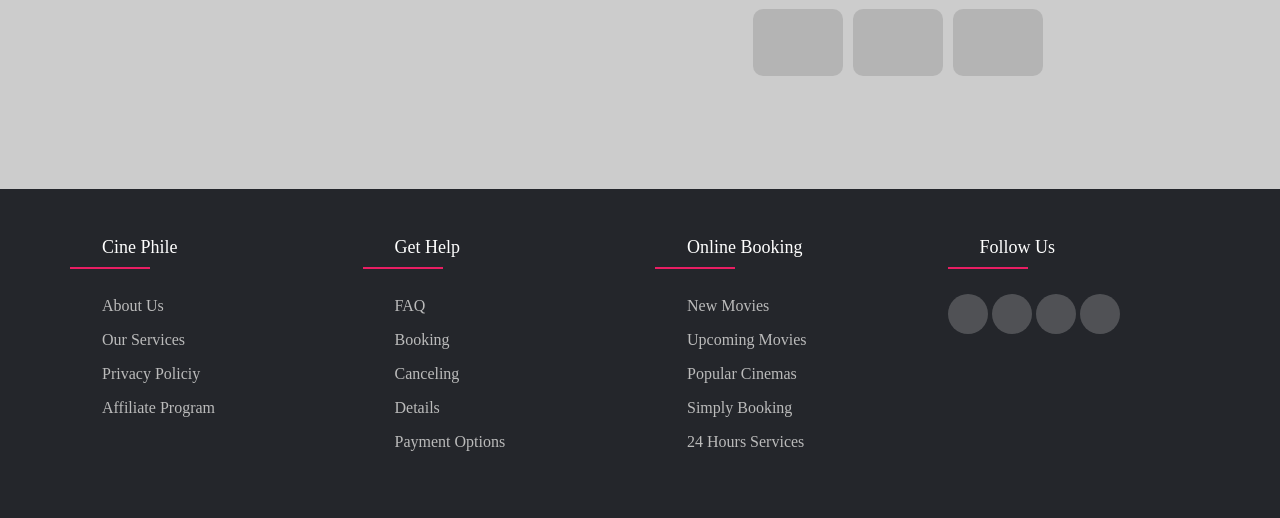
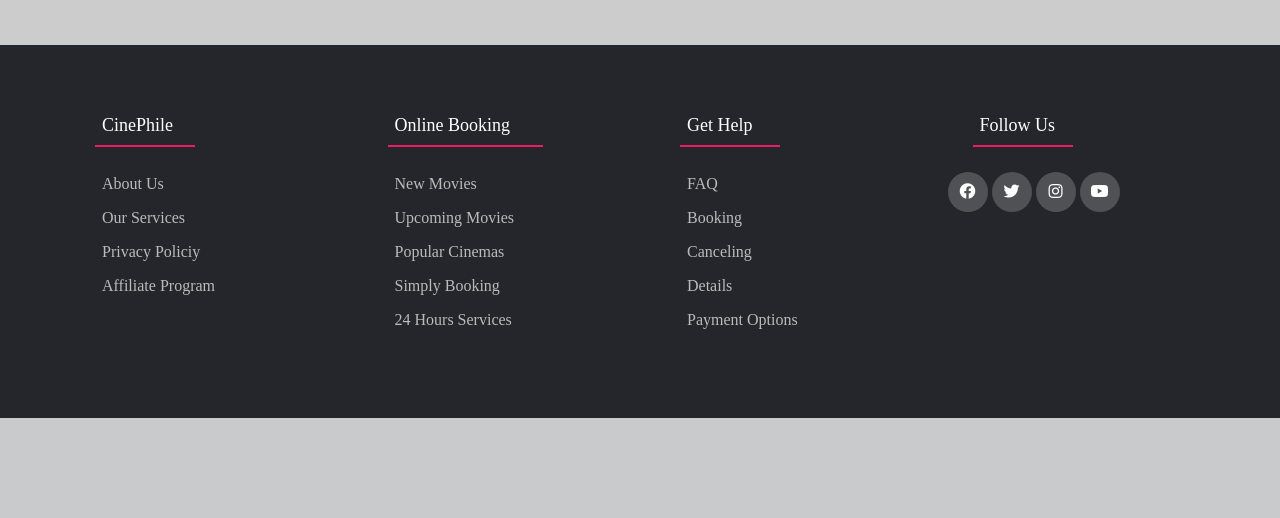
Before and after one commit to Kekajan/Movie-Site, a PHP site: page /theatre.php in a window 1280 px wide. Shown: the part 1384-1902 px from the top of the page. After the commit the page ends 1802 px from the top, so only its background shows below. Run offline with PHP 8.4, Linux system fonts and the light colour scheme; grey boxes are pictures that could not be loaded.

Commit message:
index updated

```diff
--- a/booking.php
+++ b/booking.php
@@ -15,7 +15,7 @@
 
   <div class="container my-5 pt-5 pb-3">
     <h1 class="my-3 pt-5 pb-3">Movie Booking</h1>
-    <button id="buyTicketsBtn">Buy Tickets</button>
+    <button id="buyTicketsBtn">Book Show</button>
     <div id="dateContainer"></div>
     <div id="theaterContainer"></div>
   </div>
--- a/contact.php
+++ b/contact.php
@@ -20,7 +20,7 @@
 
 <body>
     <?php include 'navbar.php'; ?>
-    <div class="container mt-5 pb-5 pt-5 mt-130" >
+    <div class="container mt-5 pb-5 mt-130" >
         <h2 class="fw-bold pt-5 pb-3">Contact Us</h2>
         <form action="#" method="POST" class="pb-5">
             <div class="row">
--- a/footer.php
+++ b/footer.php
@@ -5,25 +5,36 @@
     <meta charset="utf-8" />
     <meta name="viewport" content="width=device-width, initial-scale=1" />
     <title>Cine Phile</title>
-    <link href="https://cdn.jsdelivr.net/npm/bootstrap@5.3.0-alpha3/dist/css/bootstrap.min.css" rel="stylesheet">
-    <link rel="stylesheet" href="styles/footer.css" />
+
     <link rel="stylesheet" href="styles/style.css" />
-
+    <link rel="stylesheet" href="https://cdnjs.cloudflare.com/ajax/libs/font-awesome/5.15.3/css/all.min.css">
 </head>
 
 <body>
     <section>
-        <footer class="footer pt-5 pb-5">
+        <footer class="footer">
             <div class="container1">
                 <div class="row1">
                     <div class="footer-col">
-                        <h4>Cine Phile</h4>
+                        <h4>CinePhile</h4>
                         <ul>
                             <li><a href="#">about us</a></li>
                             <li><a href="#">our services</a></li>
                             <li><a href="#">privacy policiy</a></li>
                             <li><a href="#">affiliate program</a></li>
                         </ul>
+                    </div>
+                    <div class="footer-col">
+                    <div class="footer-col1">
+                        <h4>Online booking</h4>
+                        <ul>
+                            <li><a href="#">new movies</a></li>
+                            <li><a href="#">upcoming movies</a></li>
+                            <li><a href="#">popular cinemas</a></li>
+                            <li><a href="#">simply booking</a></li>
+                            <li><a href="#">24 hours services</a></li>
+                        </ul>
+                    </div>
                     </div>
                     <div class="footer-col">
                         <h4>get help</h4>
@@ -36,25 +47,19 @@
                         </ul>
                     </div>
                     <div class="footer-col">
-                        <h4>Online booking</h4>
-                        <ul>
-                            <li><a href="#">new movies</a></li>
-                            <li><a href="#">upcoming movies</a></li>
-                            <li><a href="#">popular cinemas</a></li>
-                            <li><a href="#">simply booking</a></li>
-                            <li><a href="#">24 hours services</a></li>
-                        </ul>
-                    </div>
-                    <div class="footer-col">
                         <h4>follow us</h4>
 
                         <div class="social-links">
-                            <a href="#"><i class="fab-fa-facebook-f"></i></a>
-                            <a href="#"><i class="fab-fa-twitter"></i></a>
-                            <a href="#"><i class="fab-fa-instargram"></i></a>
-                            <a href="#"><i class="fab-fa-linkedin-in"></i></a>
+                        <div class="media-icons">
+                        <a href="#"><i class="fab fa-facebook"></i></a>
+                        <a href="#"><i class="fab fa-twitter"></i></a>
+                        <a href="#"><i class="fab fa-instagram"></i></a>
+                        <a href="#"><i class="fab fa-youtube"></i></a>
+                        </div>
+
                         </div>
                     </div>
+
                 </div>
             </div>
 
--- a/index.php
+++ b/index.php
@@ -28,7 +28,7 @@
           <p>Ethan Hunt and the IMF team must track down a terrifying new weapon that theatens all of humanity if it falls into the wrong hands.
             With control of the future and the fate of the world at stake, a deadly race around the globe begins.
             Confronted by a mysterious, all-powerful enemy, Ethan is forced to consider that nothing.</p>
-          <p><a href="#" class="btn btn-lg mt-3 button">Book Now</a></p>
+          <p><a href="booking.php" class="btn btn-lg mt-3 button">Book Now</a></p>
         </div>
       </div>
       <div class="carousel-item">
@@ -39,7 +39,7 @@
             With control of the future and the fate of the world at stake, a deadly race around the globe begins.
             Confronted by a mysterious, all-powerful enemy, Ethan is forced to consider that nothing.
           </p>
-          <p><a href="#" class="btn btn-warning btn-lg mt-3">Book Now</a></p>
+          <p><a href="booking.php" class="btn btn-warning btn-lg mt-3">Book Now</a></p>
         </div>
       </div>
       <div class="carousel-item">
@@ -49,7 +49,7 @@
           <p>Ethan Hunt and the IMF team must track down a terrifying new weapon that theatens all of humanity if it falls into the wrong hands.
             With control of the future and the fate of the world at stake, a deadly race around the globe begins.
             Confronted by a mysterious, all-powerful enemy, Ethan is forced to consider that nothing.</p>
-          <p><a href="#" class="btn btn-warning btn-lg mt-3">Book Now</a></p>
+          <p><a href="booking.php" class="btn btn-warning btn-lg mt-3">Book Now</a></p>
         </div>
       </div>
     </div>
--- a/styles/style.css
+++ b/styles/style.css
@@ -69,7 +69,7 @@ body {
   font-weight: 500;
   font-weight: bold;
 }
-.nav-links ul li::after {
+.nav-link ul li::after {
   content: "";
   width: 0%;
   height: 2px;
@@ -312,6 +312,8 @@ a {
   padding: 70px 0;
   line-height: 1.5;
   font-family: "Poppins", sans-serif;
+  position: sticky;
+  bottom: 0;
 }
 
 .container1 {
@@ -348,13 +350,18 @@ ul {
 .footer-col h4::before {
     content: "";
     position: absolute;
-  left: 0;
+    left: 25px;
+    align-self: center;
     bottom: -10px;
     background-color: #e91e63;
     height: 2px;
     box-sizing: border-box;
-  /*  new */
-  width: 80px;
+    width: 100px;
+    margin: auto;
+}
+.footer-col1 h4::before {
+
+  width: 155px;
   margin: auto;
 }
 
--- a/styles/theatre.css
+++ b/styles/theatre.css
@@ -39,8 +39,8 @@
   color: black;
   font-size: 34px;
   font-weight: bold;
-  margin-bottom: 20px;
-  /* color:white; */
+  margin-bottom: 203px;
+    /* color:white; */
 }
 
 .hero-content p {
@@ -49,6 +49,7 @@
   line-height: 2;
   margin-bottom: 40px;
   color: black;
+  margin-top: -151px;
 }
 .carousel {
   position: relative;
--- a/theatre.php
+++ b/theatre.php
@@ -14,20 +14,20 @@
 
 <body>
     <?php include 'navbar.php'; ?>
-    <section class="hero pt-5 pb-5">
+    <section class="hero pt-3 pb-3">
         <div class="heading pt-5">
             <h1>Popular Theatres</h1>
 
         </div>
-        <div class="container pt-5">
+        <div class="container">
             <div class="hero-content justify-content-center">
                 <h2>Majestic Cineplex</h2>
                 <p>Welcome to our movie site! We are passionate film enthusiasts dedicated to providing you with the ultimate cinematic experience.
-                    Our mission is to bring the magic of the silver screen right to your fingertips.
+                    Our mission is to bring the magic of the silver.
                 </p>
 
             </div>
-            <div class="carousel pt-5">
+            <div class="carousel pt-3">
                 <div class="carousel-main-image">
                     <img id="mainImage" src="https://media.timeout.com/images/101889423/image.jpg" alt="Big Image">
                 </div>
```
Lines whose indentation alone changed are shown as unchanged.
